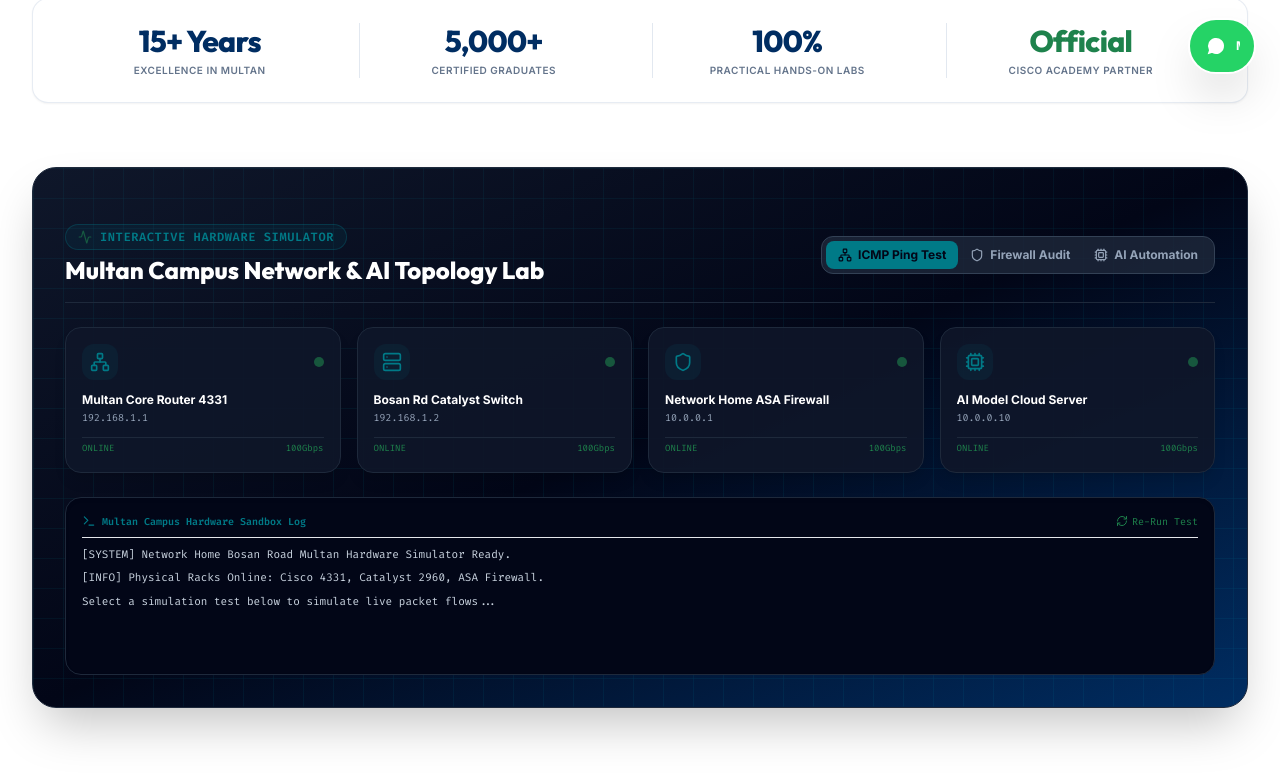
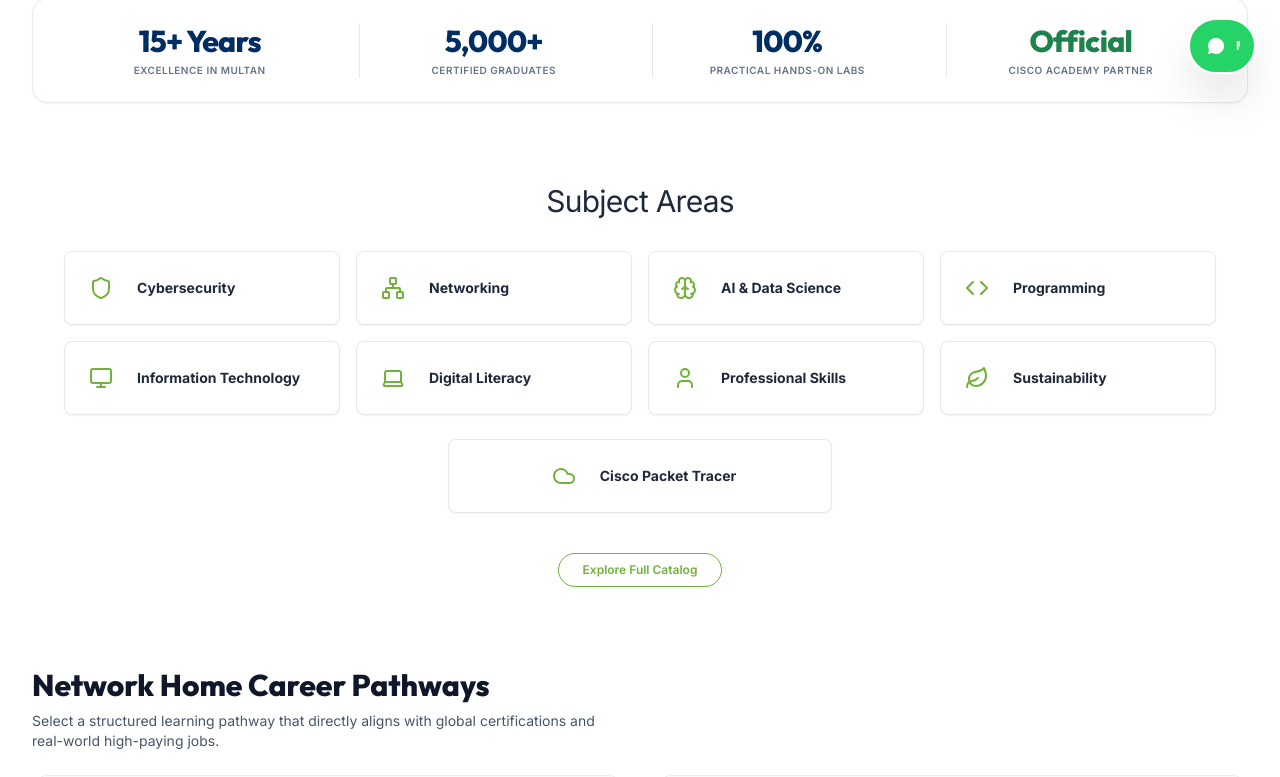
Before and after one commit to najeebulhussan/cyberaiacademy, a React (Vite) app: page / in a window 1280 px wide. Shown: the part 702-1479 px from the top of the page. Built offline with nearby package versions, Linux system fonts and the light colour scheme.

Commit message:
Restore clean executive front page layout by removing arcade widgets from landing page

```diff
--- a/src/components/ExploreView.tsx
+++ b/src/components/ExploreView.tsx
@@ -1,7 +1,5 @@
 import React, { useState } from 'react';
 import { Course, useAcademyStore } from '@/services/academyState';
-import NetworkSimulator from '@/components/NetworkSimulator';
-import CyberArcade from '@/components/CyberArcade';
 import { Shield, Cpu, Award, Clock, ArrowRight, X, BookOpen, Star, Network, Brain, Code, Monitor, Laptop, User, Leaf, Cloud } from 'lucide-react';
 
 interface ExploreViewProps {
@@ -133,12 +131,6 @@
           <p className="text-[10px] font-sans font-semibold text-slate-500 uppercase tracking-wider">Cisco Academy Partner</p>
         </div>
       </section>
-
-      {/* INTERACTIVE HARDWARE & LAB TOPOLOGY SIMULATOR */}
-      <NetworkSimulator />
-
-      {/* GAMIFIED CYBER ARCADE & CHALLENGE ARENA */}
-      <CyberArcade />
 
       {/* SUBJECT AREAS SECTION */}
       <section className="space-y-8 py-4">
```
